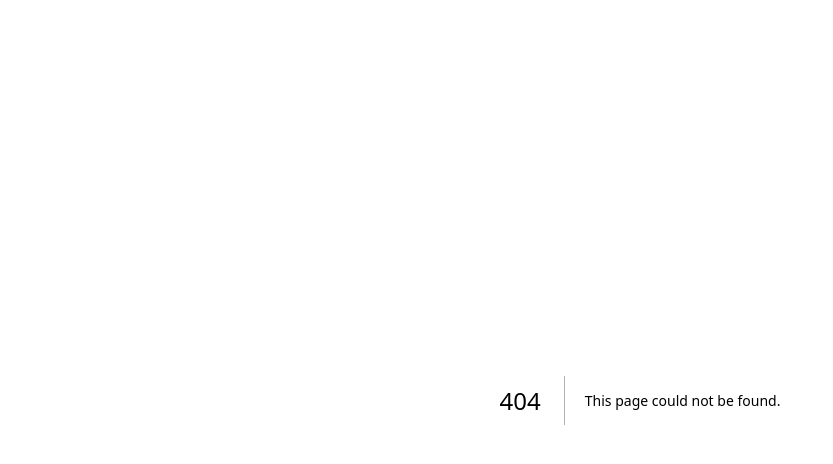
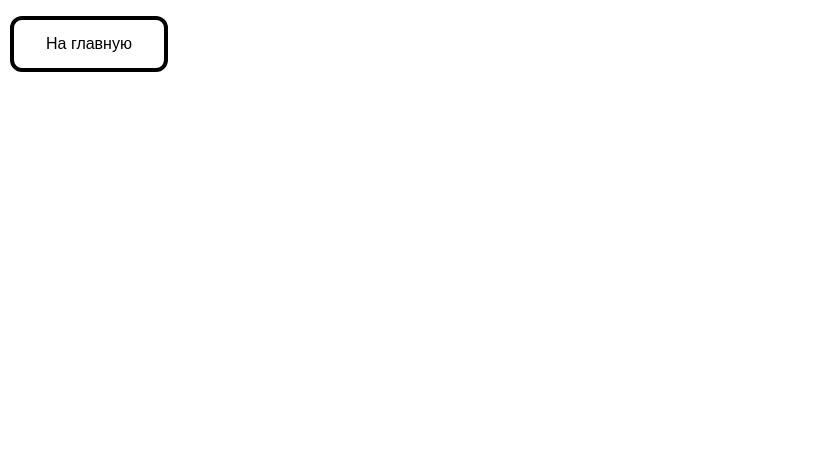
Before and after one commit to kleprer/diary, a Next.js app: page /auth in a window 1280 px wide. Before the commit this address had no page. Shown: the top 464 px of the page, without its empty margins (0-833 px from the left). Built offline with nearby package versions, Linux system fonts and the light colour scheme; a web font is replaced by a local one.

Commit message:
added new page for auth window, auth navbar

```diff
--- /dev/null
+++ b/app/auth/page.js
@@ -0,0 +1,9 @@
+import NavbarAuth from "@/components/NavbarAuth";
+
+export default function Auth() {
+    return (
+        <>
+        <NavbarAuth />
+        </>
+    )
+}
--- /dev/null
+++ b/components/NavbarAuth.jsx
@@ -0,0 +1,13 @@
+import React from 'react'
+
+const NavbarAuth = () => {
+  return (
+    <nav className="flex justify-start items-center w-full h-72 bg-transparent top-0 mt-2 ml-[10px] position: relative">
+            <h2 className=" mr-[20px] text-{20} text-black px-8 py-3 border-black border-4 rounded-xl hover:border-gray-300 hover:text-gray-300 hover:cursor-pointer">
+                На главную
+            </h2>
+    </nav>
+  )
+}
+
+export default NavbarAuth
```
Also changed, not shown: components/AuthWindow.jsx (added, +11 -0 lines).
